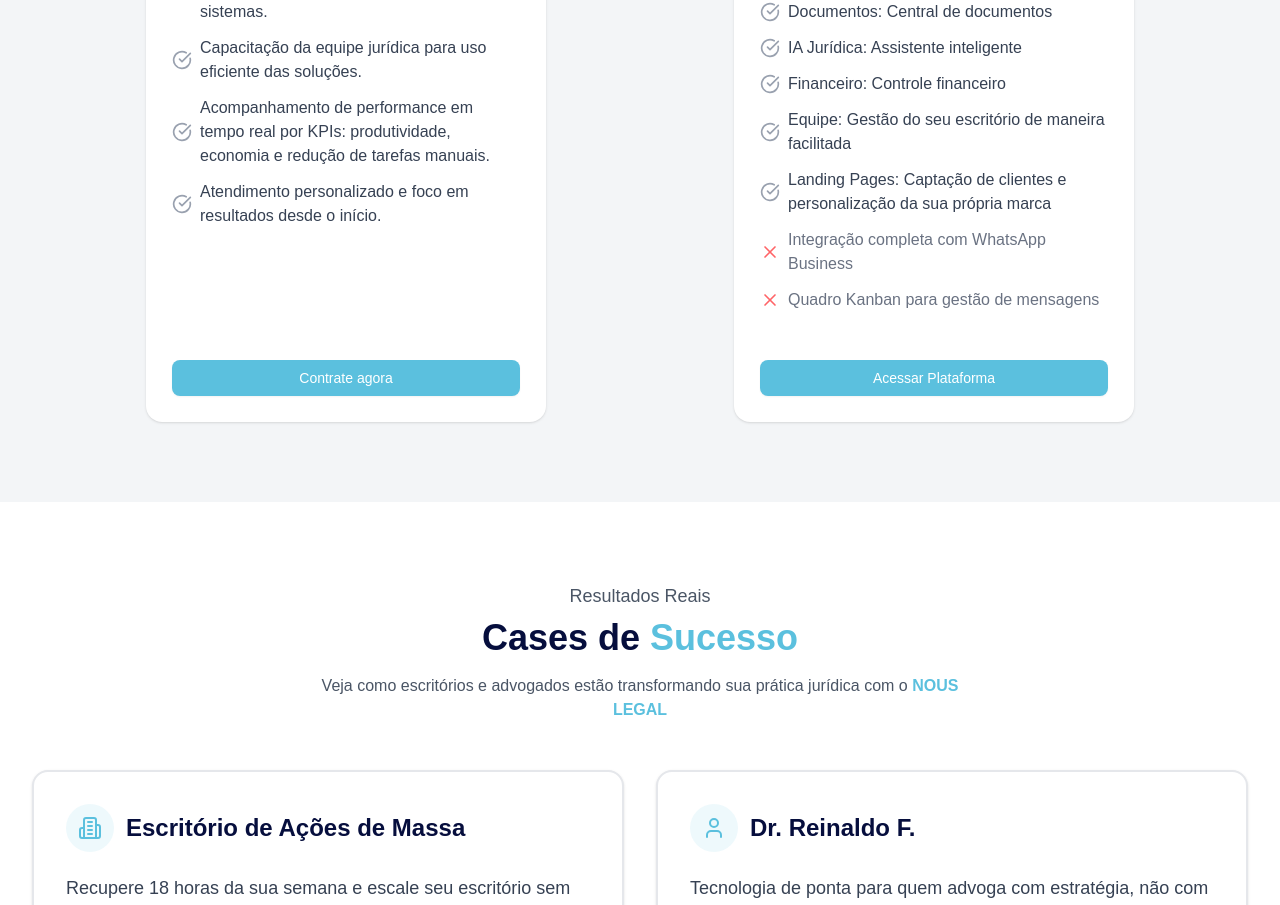
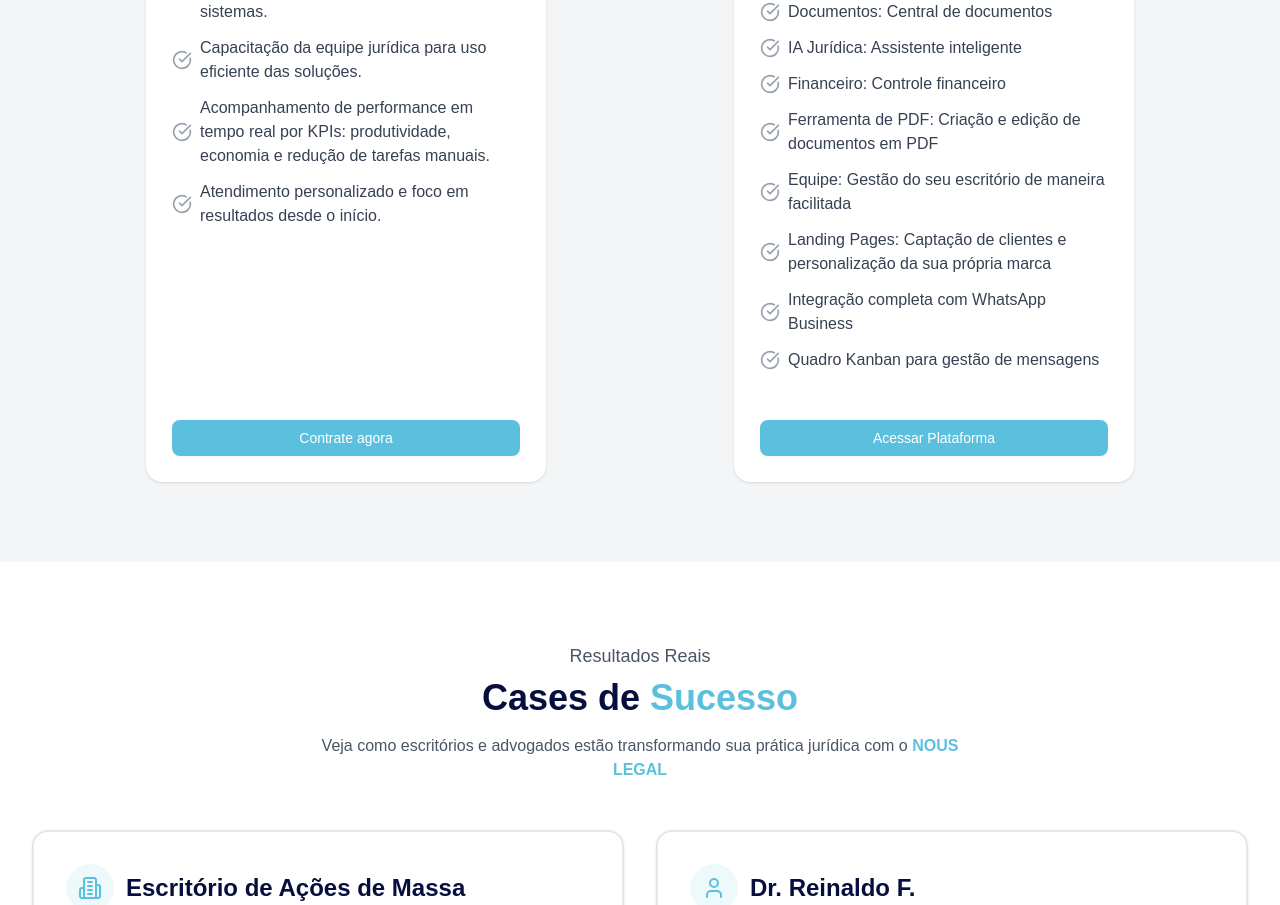
Before and after one commit to AriBarros/nous-legal, a React (Vite) app: page / in a window 1280 px wide. Shown: the part 3992-4897 px from the top of the page. Built offline with nearby package versions, Linux system fonts and the light colour scheme.

Commit message:
feat: new website

```diff
--- a/src/components/planos/Planos.tsx
+++ b/src/components/planos/Planos.tsx
@@ -143,7 +143,7 @@ export function Planos() {
         open={termsModalOpen}
         onOpenChange={setTermsModalOpen}
         onAccept={() => {
-          window.open('https://nous-escritorio-online.web.app/dashboard', '_blank');
+          window.open('https://plataforma.nouslegal.com.br/', '_blank');
         }}
       />
     </section>
--- a/src/components/planos/planos-data.ts
+++ b/src/components/planos/planos-data.ts
@@ -33,10 +33,11 @@ export const plans: Plano[] = [
       'Documentos: Central de documentos',
       'IA Jurídica: Assistente inteligente',
       'Financeiro: Controle financeiro',
+      'Ferramenta de PDF: Criação e edição de documentos em PDF',
       'Equipe: Gestão do seu escritório de maneira facilitada',
       'Landing Pages: Captação de clientes e personalização da sua própria marca',
-      'INDISPONÍVEL: Integração completa com WhatsApp Business',
-      'INDISPONÍVEL: Quadro Kanban para gestão de mensagens',
+      'Integração completa com WhatsApp Business',
+      'Quadro Kanban para gestão de mensagens',
     ],
     isBeta: true,
     earlyAccess: true,
```
